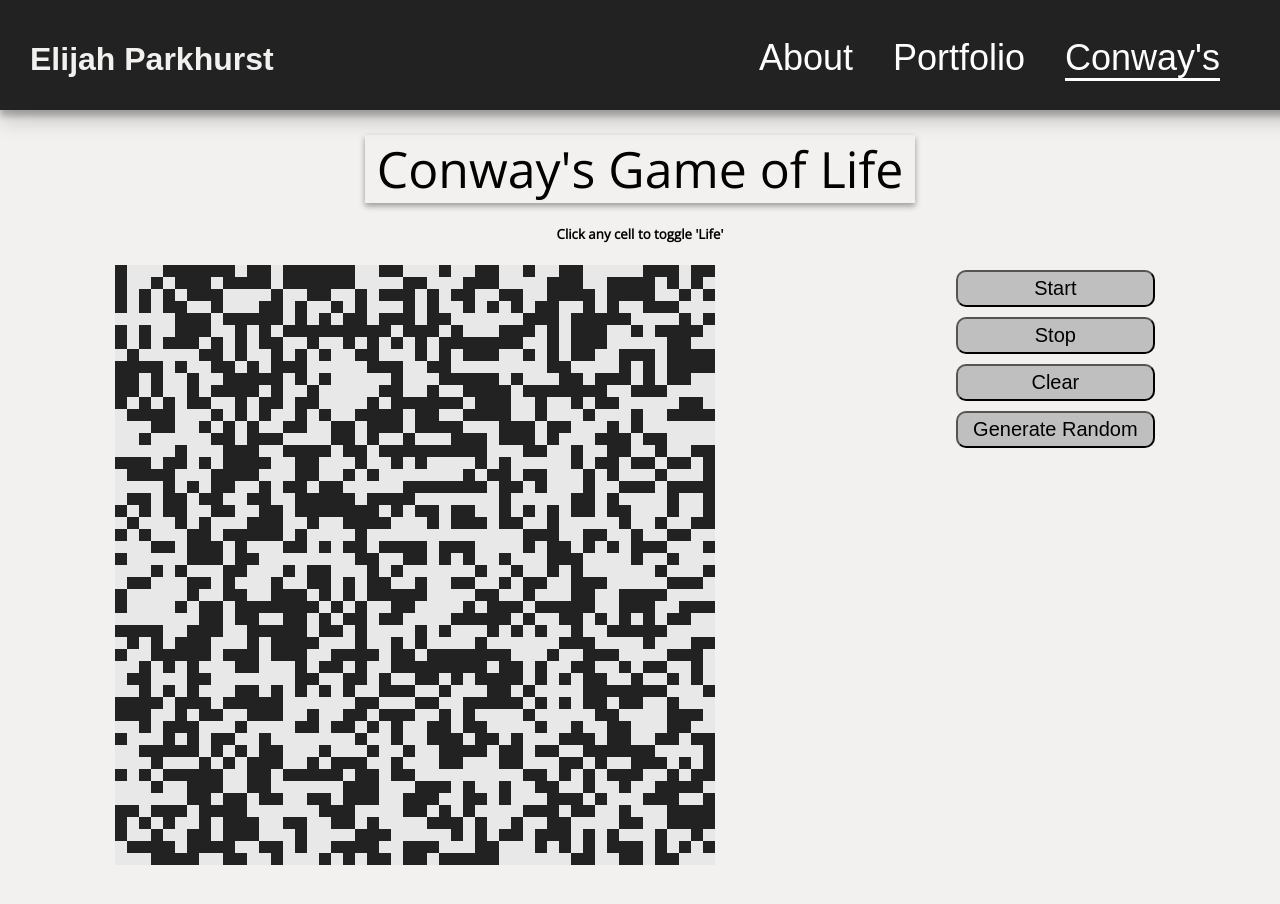
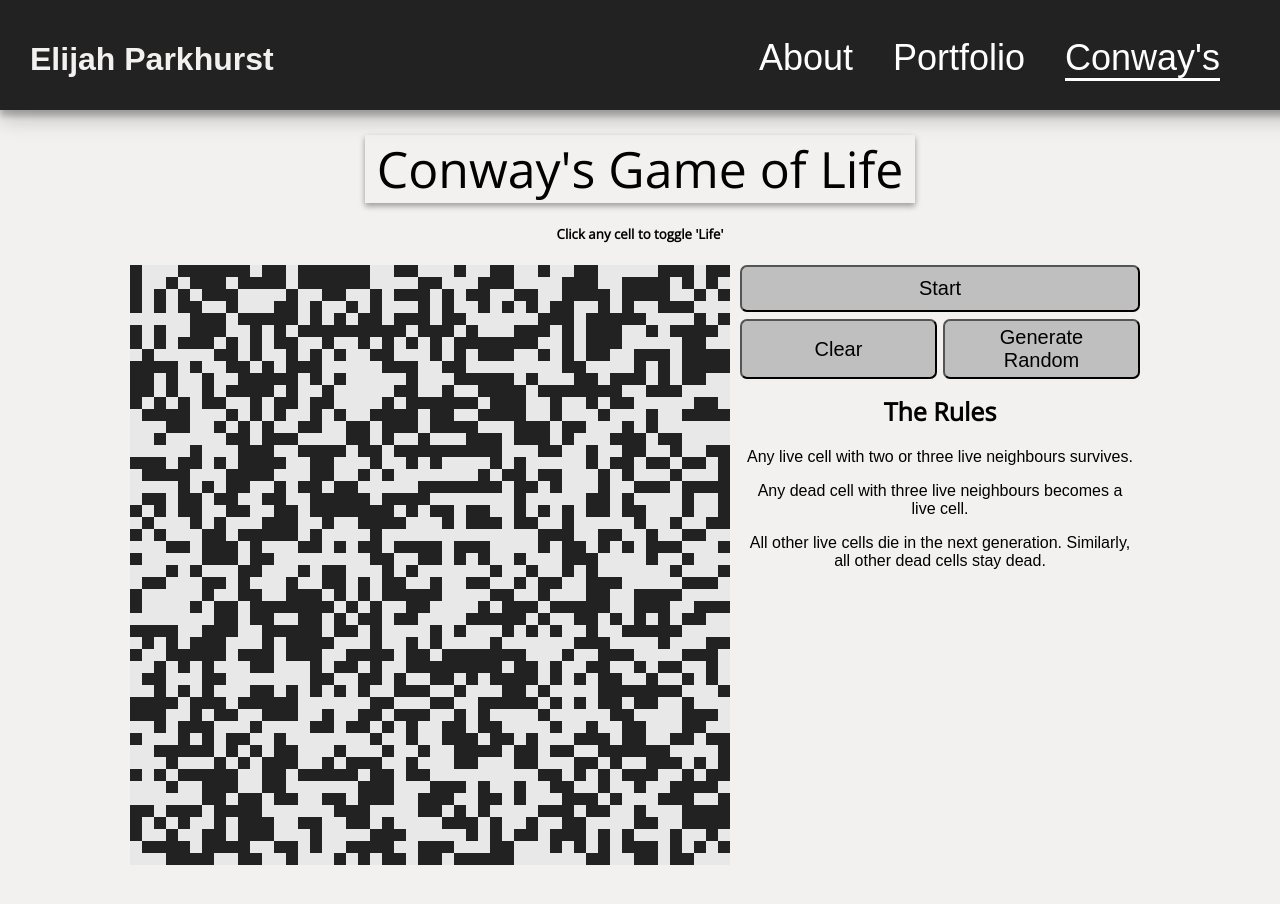
Before and after one commit to eparkhurst/ReactPortfolio, a React (Create React App) app: page /conways in a window 1280 px wide. Shown: the top 904 px of the page. Built offline with nearby package versions, Linux system fonts and the light colour scheme.

Commit message:
more conway work

```diff
--- a/src/components/views/About/About.css
+++ b/src/components/views/About/About.css
@@ -41,7 +41,7 @@
   box-shadow: 0 14px 28px rgba(0, 0, 0, 0.25), 0 10px 10px rgba(0, 0, 0, 0.22);
 }
 
-p {
+.about-text {
   text-align: left;
   margin: 50px;
 }
--- a/src/components/views/About/About.js
+++ b/src/components/views/About/About.js
@@ -8,7 +8,7 @@ class About extends Component {
       <h1 className="about-title">About</h1>
       <div className="about-panel">
         <img className="head-shot" src={headShot} alt="a handsome head shot of Elijah Parkhurst"/>
-        <p>
+        <p className="about-text">
           I’m a Colorado kid doing my best to grow along with Denver. Professionally, I am a full stack developer with
           an emphasis on the front end. I'm currently working almost entirely in React (with redux and sagas) but I have worked with
           Angular, Python/Flask/Postgres and node/express/Postgres in the past.
--- a/src/components/views/Conways/Conway.css
+++ b/src/components/views/Conways/Conway.css
@@ -1,6 +1,6 @@
 .conway-wrapper {
   display: flex;
-  justify-content: space-around;
+  justify-content: center;
 }
 
 .conway-title {
@@ -12,25 +12,55 @@
   font-weight: 400;
 }
 
-.controls {
+.side-section {
   display: flex;
   flex-direction: column;
+  max-width: 25rem;
+  margin: 0 10px;
+}
+
+.clear-generate {
+  display: flex;
+  margin-top: 7px;
+  justify-content: space-between;
 }
 
 .game-btn {
   padding: 5px 15px;
   font-size: 20px;
-  margin: 5px 10px;
   background-color: #bfbfbf;
-  border-radius: 10px;
+  border-radius: 7px;
 }
 
-.game {
-  /*padding-top: 30px;*/
+.st-btn {
+  padding: 10px;
+  width: 100%;
+}
+
+.sm-btn {
+  width: 197px;
 }
 
 .game-prep {
   font-family: 'Open Sans', sans-serif;
+}
+
+.rule-header {
+  font-family: 'Open Sans', sans-serif;
+  margin: 15px 0;
+  font-size: 25px;
+}
+
+.rules {
+  padding: 5px;
+}
+
+.rules p {
+  margin-top: 0;
+}
+
+.rules li {
+  margin: 3px 0;
 }
 
 button:focus {
@@ -45,3 +75,13 @@ button:hover, .st-btn:focus {
 button:active {
   transform: scale(0.99);
 }
+
+@media (max-width: 1000px) {
+  .conway-wrapper {
+    flex-direction: column;
+    align-items: center;
+  }
+  .side-section {
+    margin-top: 10px;
+  }
+}
--- a/src/components/views/Conways/Conway.js
+++ b/src/components/views/Conways/Conway.js
@@ -42,6 +42,7 @@ class Conway extends Component {
   }
 
   render() {
+    const { running } = this.state;
     return (
       <div>
         <h2 className="conway-title">Conway's Game of Life</h2>
@@ -52,31 +53,46 @@ class Conway extends Component {
               this.child = instance;
             }} height="50" width="50"/>
           </div>
+          <div className="side-section">
             <div className="controls">
+              <div>
+                { running ?
+                  <button
+                    className="game-btn st-btn"
+                    onClick={this.stop}
+                  >
+                    Stop
+                  </button>
+                  :
                   <button
                     className="game-btn st-btn"
                     onClick={this.start}
                   >
                     Start
                   </button>
+                }
+              </div>
+              <div className="clear-generate">
                 <button
-              className="game-btn st-btn"
-              onClick={this.stop}
-            >
-              Stop
-            </button>
-            <button
-              className="game-btn"
+                  className="game-btn sm-btn"
                   onClick={this.blank}
                 >
                   Clear
                 </button>
                 <button
-              className="game-btn"
+                  className="game-btn sm-btn"
                   onClick={this.random}
                 >
                   Generate Random
                 </button>
+            </div>
+            </div>
+            <h3 className='rule-header'>The Rules</h3>
+            <div className="rules">
+              <p>Any live cell with two or three live neighbours survives.</p>
+              <p>Any dead cell with three live neighbours becomes a live cell.</p>
+              <p>All other live cells die in the next generation. Similarly, all other dead cells stay dead.</p>
+            </div>
           </div>
         </div>
       </div>
```
Lines whose indentation alone changed are shown as unchanged.
